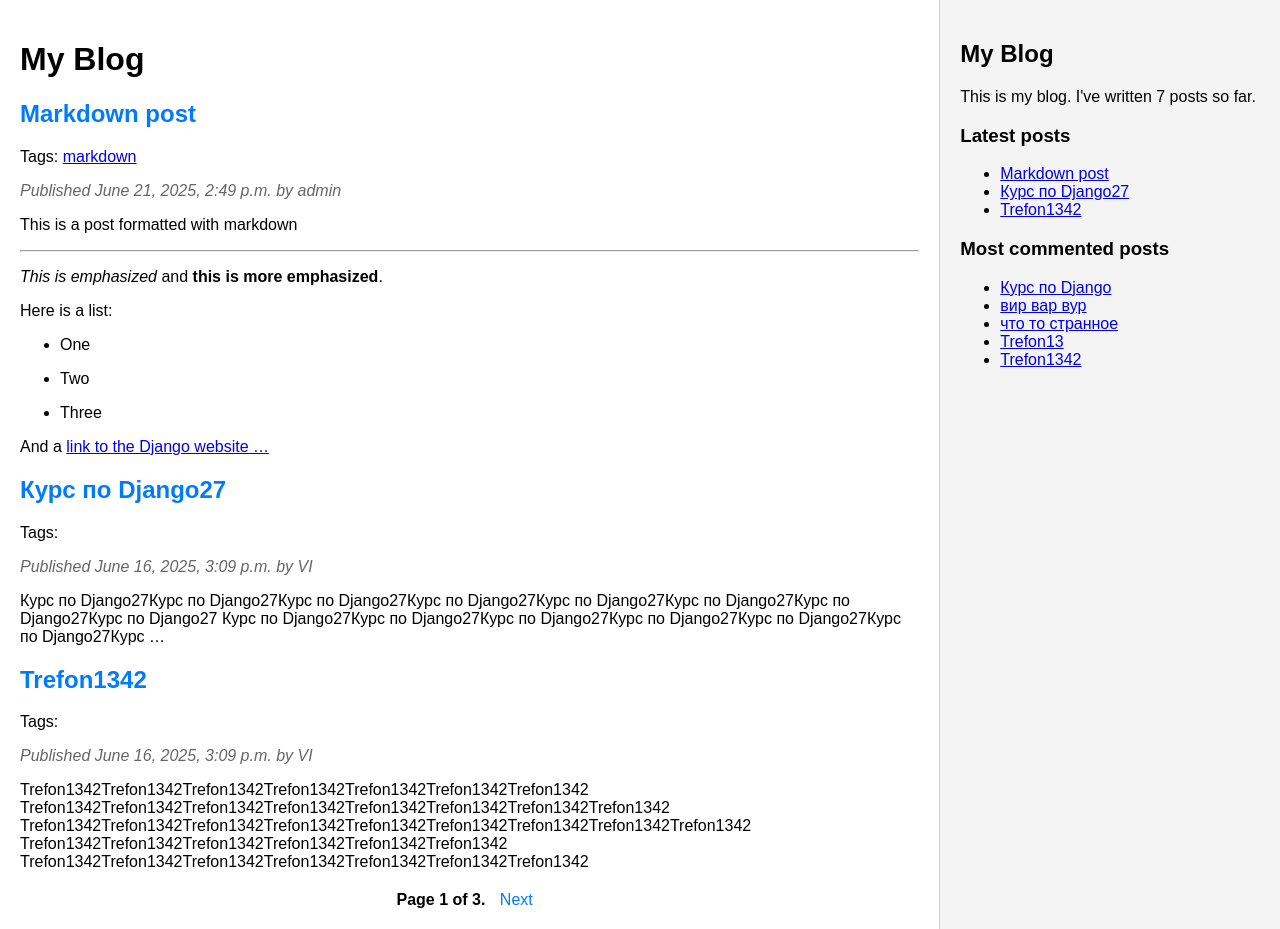
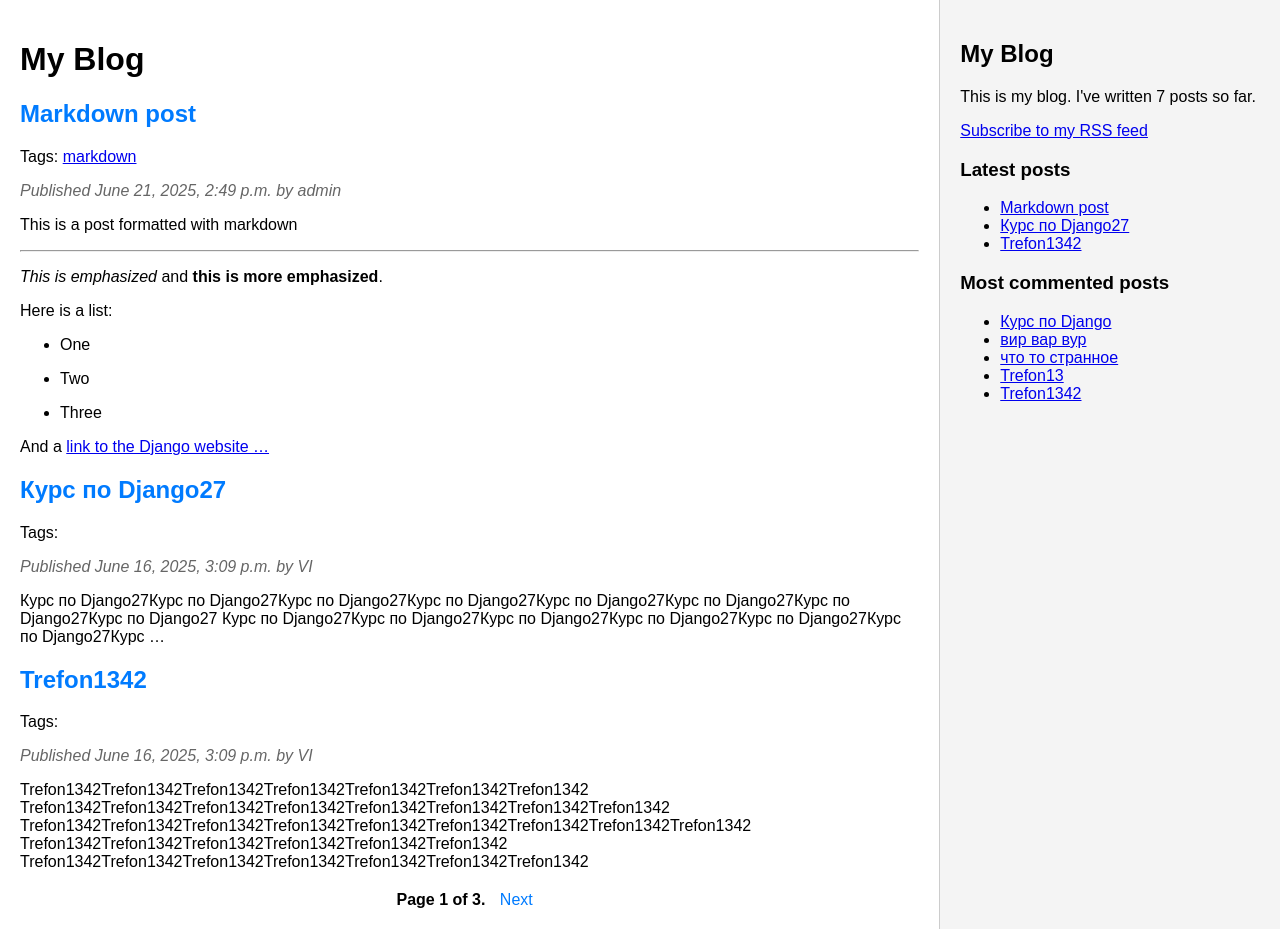
Before and after one commit to CleverGameCreator/mysite, a Django app: page /blog/ in a window 1280 px wide. Run offline with Django 4.2, Linux system fonts and the light colour scheme; data comes from the database, SQL or seed files in the repository; parts of the project's set-up code (start-up, migrations or seed data) failed here and were passed over.

Commit message:
22/06/2025

```diff
--- a/mysite/blog/templates/blog/base.html
+++ b/mysite/blog/templates/blog/base.html
@@ -17,6 +17,11 @@
             This is my blog.
             I've written {% total_posts %} posts so far.
         </p>
+        <p>
+            <a href="{% url 'blog:post_feed' %}">
+                Subscribe to my RSS feed
+            </a>
+        </p>
         <h3>Latest posts</h3>
         {% show_latest_posts 3 %}
         <h3>Most commented posts</h3>
--- a/mysite/blog/urls.py
+++ b/mysite/blog/urls.py
@@ -1,5 +1,6 @@
 from django.urls import path
 from . import views
+from .feeds import LatestPostsFeed
 
 app_name = 'blog'
 
@@ -17,4 +18,5 @@ urlpatterns = [
          views.post_share, name='post_share'),
     path('<int:post_id>/comment/',
         views.post_comment, name='post_comment'),
+    path('feed/', LatestPostsFeed(), name='post_feed'),
 ]
```
